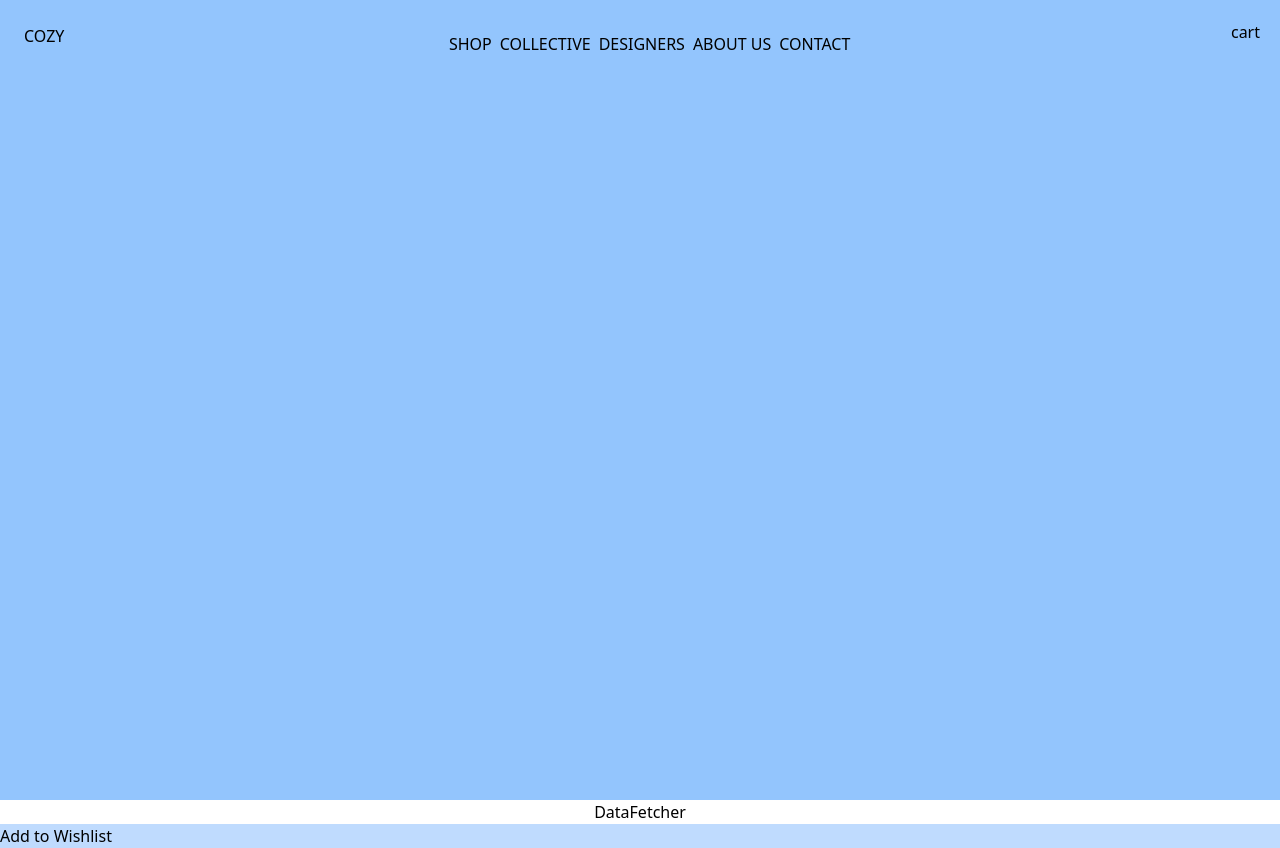
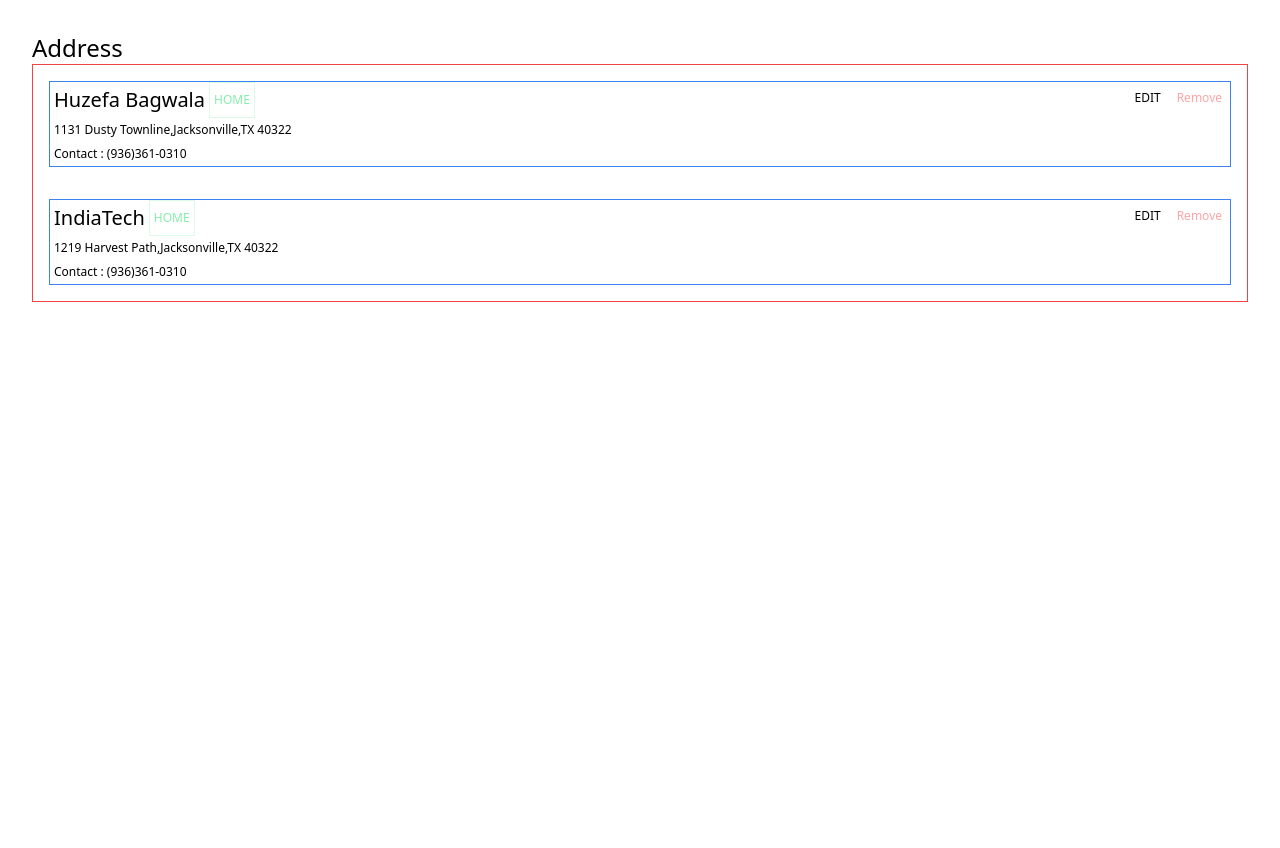
Before and after one commit to chebeuma/html-css-intro, a React (Create React App) app in the folder react-learning/: page / in a window 1280 px wide. After the commit the page ends 800 px from the top, so only its background shows below. Built offline with nearby package versions, Linux system fonts and the light colour scheme; no server answers.

Commit message:
CheckoutPage
AddressCard

```diff
--- a/react-learning/src/App.jsx
+++ b/react-learning/src/App.jsx
@@ -5,24 +5,12 @@ import './App.css';
 //import LoginForm from './LoginForm/index';
 //import OrderSummary from './Order summary';
 //import PageContainer from "./PageContainer"
-import DataFetcher from './DataFetcher';
+//import DataFetcher from './DataFetcher';
+import AddressCard from './CheckoutPage'
 function App() {
   return (
     <div className="App">
-    <div className='flex justify-between p-5 bg-blue-300 h-screen'>
-    <div className='p-1'>COZY</div>
-   <div className='flex flex-row  p-2'>
-    <div className='p-1'>SHOP</div>
-    <div className='p-1'>COLLECTIVE</div>
-    <div className='p-1'>DESIGNERS</div>
-    <div className='p-1'>ABOUT US</div>
-    <div className='p-1'>CONTACT</div>
-    </div>
-    <div>cart</div>
-    </div>
-
-<DataFetcher/>
-<footer className='flex flex-between bg-blue-200'>Add to Wishlist</footer>
+   <AddressCard/>
     </div>
   );
 }
--- /dev/null
+++ b/react-learning/src/CheckoutPage/Container.jsx
@@ -0,0 +1,55 @@
+const Container= () =>{
+    return(
+        <div className='flex flex-col border border-red-500'>
+                  <div className='flex flex-col  border border-blue-500 m-4'>
+                     <div className='flex justify-between'>
+                       <div className='flex flex-row'>
+                         <div className='text-xl p-1 '>Huzefa Bagwala</div>
+
+                        <button className='border border-green-100 text-xs p-1 text-green-300'>HOME</button>
+                        </div>
+
+                            <div className='flex flex-row'>
+                               <div className='text-black-300 text-xs text-end p-1 m-1'>EDIT</div>
+                               <div className='text-red-300 text-xs text-end p-1 m-1'>Remove</div>
+                            </div>
+                    </div>
+
+                   <div className='text-xs p-1'>1131 Dusty Townline,Jacksonville,TX 40322</div>
+
+                      <div className='text-xs p-1'>Contact : (936)361-0310</div>
+
+                   </div>
+
+                           <div>
+                                 <div className='flex flex-col  border border-blue-500 m-4'>
+                                 <div className='flex justify-between'>
+                        <div className='flex flex-row'>
+
+                                 <div className='text-xl p-1 '>IndiaTech</div>
+
+              <button className='border border-green-100 text-xs p-1 text-green-300'>HOME</button>
+              </div>
+               <div className='flex flex-row'>
+              <div className='text-black-300 text-xs text-end p-1 m-1'>EDIT</div>
+              <div className='text-red-300 text-xs text-end p-1 m-1'>Remove</div>
+              </div>
+      </div>
+
+        <div className='text-xs p-1'>1219 Harvest Path,Jacksonville,TX 40322</div>
+
+        <div className='text-xs p-1'>Contact : (936)361-0310</div>
+
+      </div>
+      <div>
+
+
+      </div>
+
+        </div>
+        </div>
+
+
+    )
+}
+export default Container
--- /dev/null
+++ b/react-learning/src/CheckoutPage/index.jsx
@@ -0,0 +1,12 @@
+import Container from './Container'
+
+function AddressCard(){
+    return(
+
+        <div className='text-start m-4 p-4 text-2xl'>Address
+       <Container/>
+        </div>
+
+    )
+}
+export default AddressCard
--- a/react-learning/src/PageContainer/LeftSide.jsx
+++ /dev/null
@@ -1,71 +0,0 @@
-
-import './Summary.css'
-
-const LeftSide = () =>{
-    return(
-
-        <div className=" flex flex-row border border-black w-2/12 mt-2">
-            <div>
-                <div>
-                <div className=" text-2xl p-2 text-center mb-0"> In Seasons</div>
-                   <div className="flex flex-row border border-gray-100 p-2 ">
-                       <button className="text-xs summary-left">Fall Flavours</button>
-                       <button className=" summary-right">></button>
-                    </div>
-
-                    <div className="flex flex-row border border-gray-100 p-2">
-                       <button className="text-xs summary-left">Tailgating</button>
-                       <button className="summary-right">></button>
-                    </div>
-
-
-                    <div className="flex flex-row border border-gray-100 p-2">
-                       <button className="text-xs summary-left">Back to School</button>
-                       <button className="summary-right">></button>
-                    </div>
-
-                    <div className="flex flex-row border border-gray-100 p-2">
-                      <button className="text-xs summary-left">Back to College</button>
-                      <button className="summary-right">></button>
-                    </div>
-
-                    <div className="flex flex-row border border-gray-100 p-2">
-                       <button className="text-xs summary-left">Halloween</button>
-                       <button className=" summary-right">></button>
-                    </div>
-
-                </div>
-            <div>
-               <div lassName=" text-2xl p-2 text-center mb-0">Featured Shops</div>
-                     <div className="flex flex-row border border-gray-100 p-2 ">
-                         <button className="text-xs summary-left">Fall Flavours</button>
-                         <button className=" summary-right">></button>
-                    </div>
-
-                    <div className="flex flex-row border border-gray-100 p-2 ">
-                         <button className="text-xs summary-left">Everyday Meals</button>
-                         <button className=" summary-right">></button>
-                    </div>
-
-                    <div className="flex flex-row border border-gray-100 p-2 ">
-                         <button className="text-xs summary-left">New & Trending</button>
-                         <button className=" summary-right">></button>
-                    </div>
-
-                    <div className="flex flex-row border border-gray-100 p-2 ">
-                         <button className="text-xs summary-left">Shop by Price</button>
-                         <button className=" summary-right">></button>
-                    </div>
-
-                    <div className="flex flex-row border border-gray-100 p-2 ">
-                         <button className="text-xs summary-left">Our Brands</button>
-                         <button className=" summary-right">></button>
-                    </div>
-
-            </div>
-
-            </div>
-        </div>
-    )
-}
-export default LeftSide
--- a/react-learning/src/PageContainer/RightSide.jsx
+++ /dev/null
@@ -1,37 +0,0 @@
-const RightSide = () => {
-    return(
-
-        <div className="flex flex-col">
-
-            <div className="flex flex-row mt-2">
-                <button className="border border-gray-100 w-2/12" type="button" aria-label="my items">My Items</button>
-                <button className="border border-gray-100 w-2/12">Snacks</button>
-                <button className="border border-gray-100 w-2/12">Beverages</button>
-                <button className="border border-gray-100  w-2/12">Meat & Seafood</button>
-                <button className="border border-gray-100  w-2/12">Fresh Produce</button>
-                <button className="border border-gray-100  w-2/12">Delli</button>
-                <button className="border border-gray-100  w-2/12">Frozen Food</button>
-                <button className="border border-gray-100  w-2/12">Dairy</button>
-                <button className="border border-gray-100  w-2/12">></button>
-
-            </div>
-
-            <div className="flex flex-row bg-gray-200 p-4 mt-8">
-                 <h2 className="p-2"> Reserve pickup or delivery</h2>
-                 <h3 className="p-2">|</h3>
-                 <button type="button" aria-label="see times">see times</button>
-            </div>
-
-
-            <div className=" flex py-10 w-full mt-8 p-8">
-
-                 <img src={require('./walmart.jpeg')} ></img>
-
-            </div>
-
-
-        </div>
-
-    )
-}
-export default RightSide;
--- a/react-learning/src/PageContainer/index.jsx
+++ /dev/null
@@ -1,11 +0,0 @@
-import LeftSide from "./LeftSide"
-import RightSide from "./RightSide"
-function PageContainer(){
-    return(
-        <div className="flex">
-        <LeftSide/>
-        <RightSide/>
-        </div>
-    )
-    }
-    export default PageContainer
```
Also changed, not shown: react-learning/src/PageContainer/Summary.css (deleted, +0 -14 lines), react-learning/src/PageContainer/walmart.jpeg (deleted).
